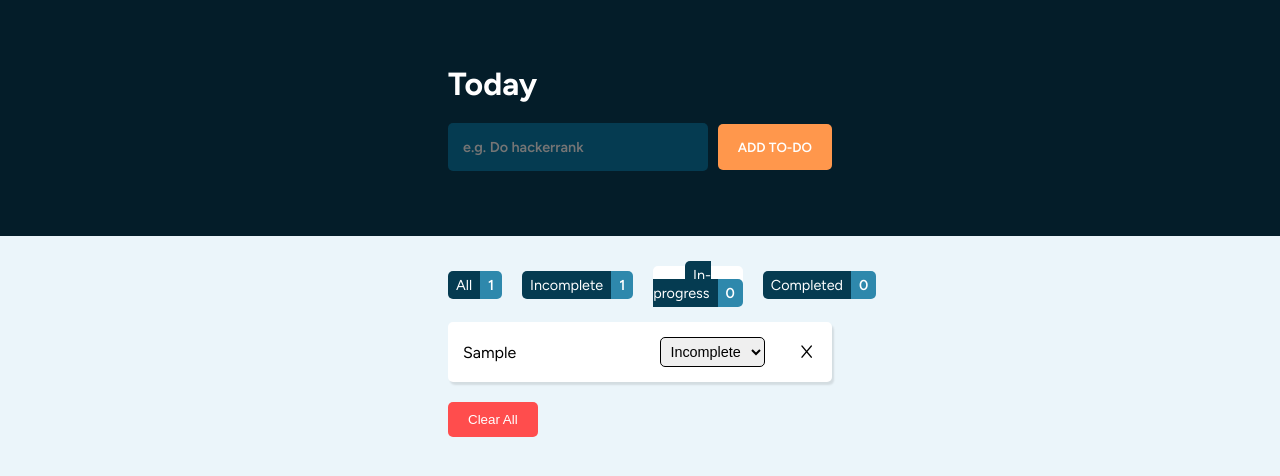
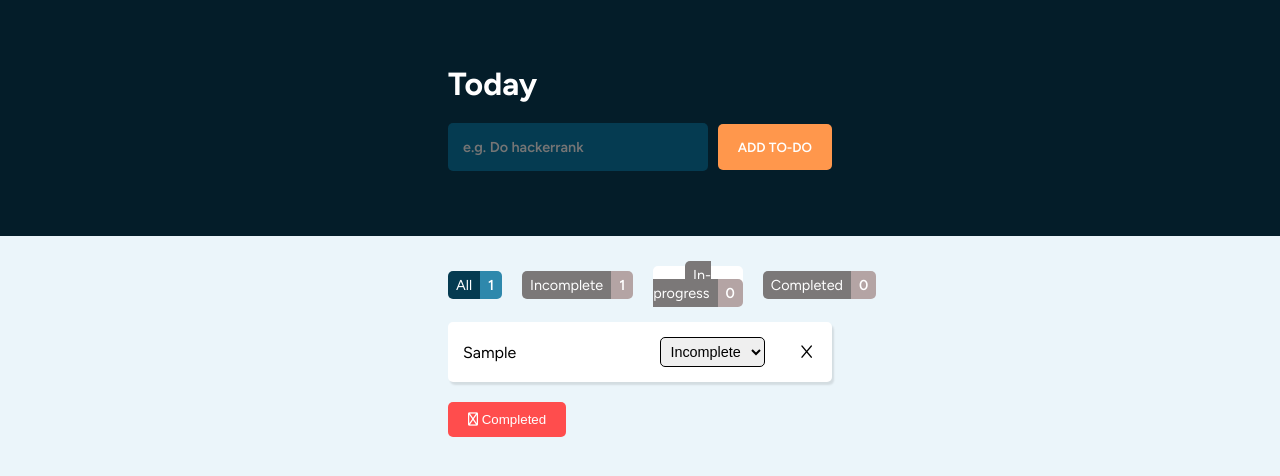
Before and after one commit to Boboiboy181/todo-list, a React (Vite) app: page / in a window 1280 px wide. Both pictures are taken after typing "Sample" into the empty fields and a click on the button "ADD TO-DO". Shown: the top 476 px of the page. Built offline with nearby package versions, Linux system fonts and the light colour scheme.

Commit message:
fixed filter todo

```diff
--- a/src/App.scss
+++ b/src/App.scss
@@ -25,7 +25,7 @@
 }
 
 .empty {
-  font-size: 1.5rem;
+  font-size: 1.2rem;
   margin-top: 20px;
 }
 
--- a/src/App.tsx
+++ b/src/App.tsx
@@ -40,8 +40,9 @@ function App() {
     setTodos([...newTodos]);
   };
 
-  const clearAll = () => {
-    setTodos([]);
+  const clearAllCompletedTodos = () => {
+    const newTodos = todos.filter((todo) => todo.status !== "Completed");
+    setTodos([...newTodos]);
   };
 
   return (
@@ -49,19 +50,21 @@ function App() {
       <Header addTodo={addTodo} />
       <section className="body">
         <div className="todo-container">
-          <StatusList todos={todos} setValue={setFilterValue} />
+          <StatusList todos={todos} filterValue={filterValue} setValue={setFilterValue} />
           {filteredTodos.length === 0 ? (
             <p className="empty">No todos yet. Add a todo to get started.</p>
           ) : (
             <Fragment>
               <TodoList
-                todos={todos}
+                todos={filteredTodos}
                 deleteTodo={deleteTodo}
                 updateTodo={updateTodo}
               />
-              <button onClick={clearAll} className="clear-all">
-                Clear All
-              </button>
+              {(filterValue === "Completed" || filterValue === "All") && (
+                <button onClick={clearAllCompletedTodos} className="clear-all">
+                  <i className="fa-regular fa-trash"></i> Completed
+                </button>
+              )}
             </Fragment>
           )}
         </div>
--- a/src/components/StatusItem/StatusItem.tsx
+++ b/src/components/StatusItem/StatusItem.tsx
@@ -3,20 +3,26 @@ import "./styles.scss";
 type StatusItemProps = {
   status: string;
   count: number;
+  filterValue: "All" | "Incomplete" | "In-progress" | "Completed";
   setValue: React.Dispatch<
     React.SetStateAction<"All" | "Incomplete" | "In-progress" | "Completed">
   >;
 };
 
-const StatusItem = ({ status, count, setValue }: StatusItemProps) => {
+const StatusItem = ({
+  status,
+  count,
+  filterValue,
+  setValue,
+}: StatusItemProps) => {
   const handleFilter = () => {
-    console.log(status);
-
     setValue(status as "All" | "Incomplete" | "In-progress" | "Completed");
   };
 
+  const active = filterValue === status ? "active" : "";
+
   return (
-    <li className="status-item-container">
+    <li className={`status-item-container ${active}`}>
       <button onClick={handleFilter}>
         <span className="status-item-container__status">{status}</span>
         <span className="status-item-container__count">{count}</span>
--- a/src/components/StatusItem/styles.scss
+++ b/src/components/StatusItem/styles.scss
@@ -2,6 +2,18 @@
 
 .status-item-container {
   list-style: none;
+
+  &.active {
+    button {
+      span:nth-child(1) {
+        background-color: $secondary-color;
+      }
+
+      span:nth-child(2) {
+        background-color: $fourth-color;
+      }
+    }
+  }
 
   button {
     background-color: white;
@@ -18,10 +30,14 @@
     &:active {
       transform: scale(0.95);
     }
+
+    span {
+      transition: all 0.4s ease;
+    }
   }
 
   &__status {
-    background-color: $secondary-color;
+    background-color: #7b7878;
     border-radius: 5px 0 0 5px;
     padding: 5px 8px;
     color: white;
@@ -29,7 +45,7 @@
 
   &__count {
     font-weight: 600;
-    background-color: $fourth-color;
+    background-color: #b4a4a4;
     text-align: right;
     padding: 5px 8px;
     border-radius: 0 5px 5px 0;
--- a/src/components/StatusList/StatusList.tsx
+++ b/src/components/StatusList/StatusList.tsx
@@ -5,6 +5,7 @@ import "./styles.scss";
 
 type StatusListProps = {
   todos: Todo[];
+  filterValue: "All" | "Incomplete" | "In-progress" | "Completed";
   setValue: React.Dispatch<
     React.SetStateAction<"All" | "Incomplete" | "In-progress" | "Completed">
   >;
@@ -12,7 +13,7 @@ type StatusListProps = {
 
 const statuses = ["All", "Incomplete", "In-progress", "Completed"];
 
-const StatusList = ({ todos, setValue }: StatusListProps) => {
+const StatusList = ({ todos, filterValue, setValue }: StatusListProps) => {
   return (
     <ul className="status-list-container">
       {statuses.map((status) => {
@@ -25,6 +26,7 @@ const StatusList = ({ todos, setValue }: StatusListProps) => {
                 ? todos.length
                 : todos.filter((todo) => todo.status === status).length
             }
+            filterValue={filterValue}
             setValue={setValue}
           />
         );
--- a/src/components/TodoItem/TodoItem.tsx
+++ b/src/components/TodoItem/TodoItem.tsx
@@ -22,8 +22,10 @@ const TodoItem = ({ item, deleteTodo, updateTodo }: TodoItemProps) => {
     updateTodo(id, newStatus);
   };
 
+  const isCompleted = status === "Completed" ? "completed" : "";
+
   return (
-    <li className="todo-item">
+    <li className={`todo-item ${isCompleted}`}>
       <div className="todo-item-container">
         <div className="todo-item-content">
           <p>{content}</p>
--- a/src/components/TodoItem/styles.scss
+++ b/src/components/TodoItem/styles.scss
@@ -19,6 +19,10 @@
     display: flex;
     align-items: center;
     gap: 15px;
+
+    p {
+      overflow-x: auto;
+    }
 
     input {
       appearance: none;
@@ -70,7 +74,7 @@
 
     select {
       padding: 5px 5px;
-      border: 1px solid #000;
+      border: 1.5px solid #000;
       border-radius: 5px;
       cursor: pointer;
       transition: all 0.3s ease;
@@ -79,8 +83,24 @@
     }
   }
 
-  &.active {
-    text-decoration: line-through;
-    background-color: #89ed94;
+  &.completed {
+    background-color: $third-color;
+
+    p {
+      text-decoration: line-through;
+    }
+
+    select {
+      // border: none;
+      background-color: unset;
+    }
+
+    button {
+      background-color: unset;
+
+      &:hover {
+        color: #777;
+      }
+    }
   }
 }
```
